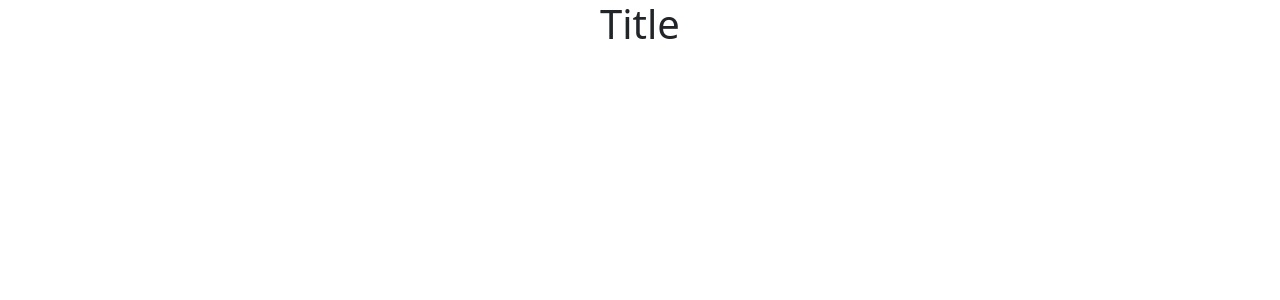
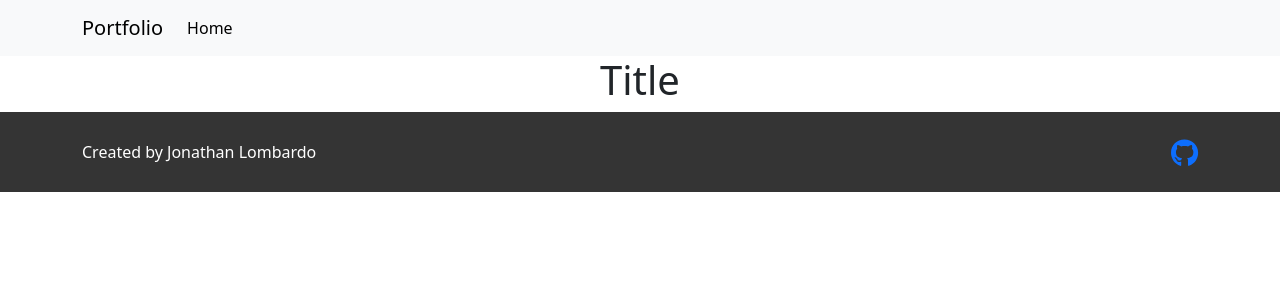
Before and after one commit to jonathanlombardo/vite-boolfolio, a Vue app: page / in a window 1280 px wide. Shown: the top 300 px of the page. Built offline with nearby package versions, Linux system fonts and the light colour scheme.

Commit message:
create and register new components

```diff
--- a/src/App.vue
+++ b/src/App.vue
@@ -27,7 +27,13 @@ export default {
 </script>
 
 <template>
-  <h1 class="text-center">Title</h1>
+  <div class="main-wrapper">
+    <app-header />
+    <main>
+      <h1 class="text-center">Title</h1>
+    </main>
+    <app-footer />
+  </div>
 </template>
 
 <style lang="scss" scoped></style>
--- /dev/null
+++ b/src/components/AppFooter.vue
@@ -0,0 +1,51 @@
+<script>
+// import MyComp from './components/MyComp.vue';
+import { config } from "../store/index.js";
+
+export default {
+  data() {
+    return {
+      config,
+      // ...
+    };
+  },
+
+  props: {
+    // ...
+  },
+
+  methods: {
+    // ...
+  },
+
+  components: {},
+
+  created() {
+    // ...
+  },
+};
+</script>
+
+<template>
+  <footer>
+    <div class="container">
+      <div>Created by Jonathan Lombardo</div>
+      <div class="fs-3">
+        <a :href="config.socialUrl.gitHub"><font-awesome-icon icon="fa-brands fa-github" /></a>
+      </div>
+    </div>
+  </footer>
+</template>
+
+<style lang="scss" scoped>
+footer {
+  color: white;
+  background-color: rgb(52, 52, 52);
+  .container {
+    min-height: 80px;
+    display: flex;
+    justify-content: space-between;
+    align-items: center;
+  }
+}
+</style>
--- /dev/null
+++ b/src/components/AppHeader.vue
@@ -0,0 +1,53 @@
+<script>
+// import MyComp from './components/MyComp.vue';
+import { config } from "../store/index.js";
+
+export default {
+  data() {
+    return {
+      config,
+    };
+  },
+};
+</script>
+
+<template>
+  <header>
+    <nav class="navbar navbar-expand-lg bg-body-tertiary">
+      <div class="container">
+        <a class="navbar-brand" :href="config.homeUrl">{{ config.appName }}</a>
+        <button class="navbar-toggler" type="button" data-bs-toggle="collapse" data-bs-target="#navbarSupportedContent" aria-controls="navbarSupportedContent" aria-expanded="false" aria-label="Toggle navigation">
+          <span class="navbar-toggler-icon"></span>
+        </button>
+        <div class="collapse navbar-collapse" id="navbarSupportedContent">
+          <ul class="navbar-nav me-auto mb-2 mb-lg-0">
+            <li class="nav-item">
+              <a class="nav-link active" aria-current="page" :href="config.homeUrl">Home</a>
+            </li>
+            <!-- <li class="nav-item">
+              <a class="nav-link" href="#">Link</a>
+            </li> -->
+            <!-- <li class="nav-item dropdown">
+              <a class="nav-link dropdown-toggle" href="#" role="button" data-bs-toggle="dropdown" aria-expanded="false"> Dropdown </a>
+              <ul class="dropdown-menu">
+                <li><a class="dropdown-item" href="#">Action</a></li>
+                <li><a class="dropdown-item" href="#">Another action</a></li>
+                <li><hr class="dropdown-divider" /></li>
+                <li><a class="dropdown-item" href="#">Something else here</a></li>
+              </ul>
+            </li> -->
+            <!-- <li class="nav-item">
+              <a class="nav-link disabled" aria-disabled="true">Disabled</a>
+            </li> -->
+          </ul>
+          <!-- <form class="d-flex" role="search">
+            <input class="form-control me-2" type="search" placeholder="Search" aria-label="Search" />
+            <button class="btn btn-outline-success" type="submit">Search</button>
+          </form> -->
+        </div>
+      </div>
+    </nav>
+  </header>
+</template>
+
+<style lang="scss" scoped></style>
--- a/src/main.js
+++ b/src/main.js
@@ -4,5 +4,18 @@ import "./scss/general.scss";
 // Import all of Bootstrap's JS
 import * as bootstrap from "bootstrap";
 import App from "./App.vue";
+import AppHeader from "./components/AppHeader.vue";
+import AppFooter from "./components/AppFooter.vue";
 
-createApp(App).mount("#app");
+import { FontAwesomeIcon } from "@fortawesome/vue-fontawesome";
+import { library } from "@fortawesome/fontawesome-svg-core";
+import { faGithub } from "@fortawesome/free-brands-svg-icons";
+library.add(faGithub);
+
+const app = createApp(App);
+app.component("app-header", AppHeader);
+app.component("app-footer", AppFooter);
+
+app.component("font-awesome-icon", FontAwesomeIcon);
+
+app.mount("#app");
```
